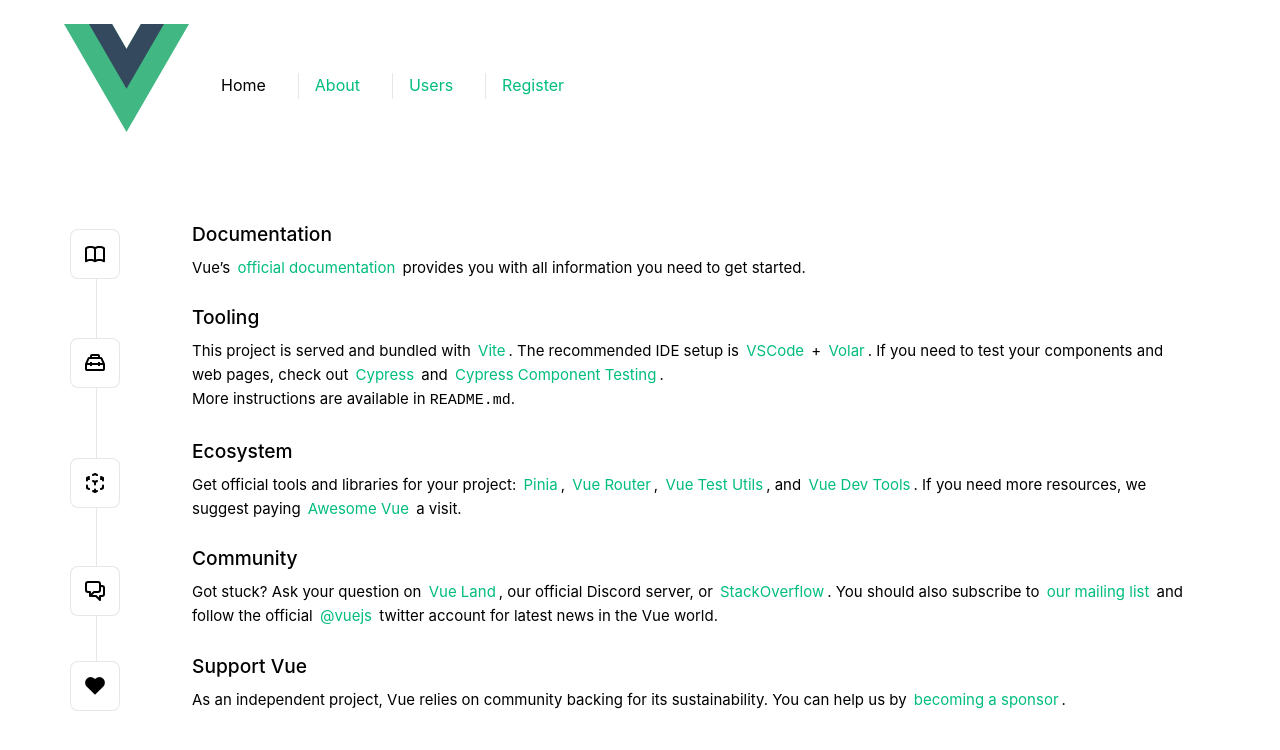
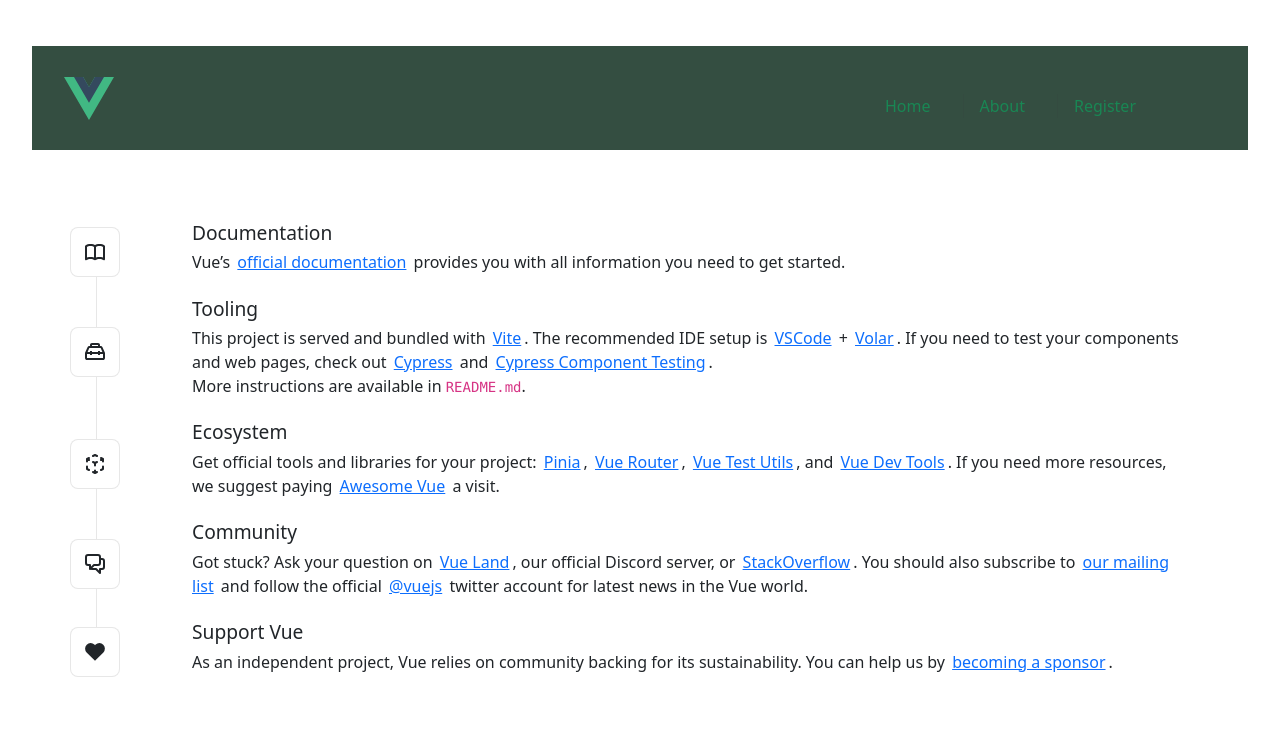
Before and after one commit to marcosph-hub/STyW-Sonar-E15, a Vue app in the folder client/: page / in a window 1280 px wide. Shown: the top 750 px of the page. Built offline with nearby package versions, Linux system fonts and the light colour scheme.

Commit message:
designing navbar

```diff
--- a/client/src/App.vue
+++ b/client/src/App.vue
@@ -1,20 +1,22 @@
 <script setup lang="ts">
 import { RouterLink, RouterView } from 'vue-router'
+import "bootstrap/dist/css/bootstrap.min.css";
+import "bootstrap/dist/js/bootstrap.bundle.min.js";
 // import HelloWorld from './components/HelloWorld.vue'
 </script>
 
 <template>
   <header>
-    <img alt="Vue logo" class="logo" src="@/assets/logo.svg" width="125" height="125" />
+    <img alt="Vue logo" class="logo" src="@/assets/logo.svg" width="90" height="90" />
 
     <div class="wrapper">
       <!-- <HelloWorld msg="You did it!" /> -->
 
       <nav>
-        <RouterLink to="/">Home</RouterLink>
-        <RouterLink to="/about">About</RouterLink>
-        <RouterLink to="/users">Users</RouterLink>
-        <RouterLink to="/register">Register</RouterLink>
+        <RouterLink class="link-success link-underline-opacity-0" to="/">Home</RouterLink>
+        <RouterLink class="link-success link-underline-opacity-0" to="/about">About</RouterLink>
+        <RouterLink class="link-success link-underline-opacity-0" to="/register">Register</RouterLink>
+        <!-- <RouterLink class="link-success link-underline-opacity-0" to="/users">Users</RouterLink> -->
       </nav>
     </div>
   </header>
@@ -29,8 +31,6 @@ import { RouterLink, RouterView } from 'vue-router'
   display: flex;
   flex-direction: column; /* Apila header y main verticalmente */
   min-height: 100vh; /* La página ocupa toda la altura del viewport */
-  background-color: #1b4229; /* Fondo global */
-  color: white; /* Texto claro para contraste */
 }
 
 .header-content {
@@ -42,6 +42,8 @@ import { RouterLink, RouterView } from 'vue-router'
 .logo {
   display: block;
   margin: 0 auto 2rem;
+  width: 50px;
+  height: auto;
 }
 
 nav {
@@ -50,6 +52,7 @@ nav {
   text-align: center;
   margin-top: 2rem;
   display: flex;
+  justify-content: flex-end;
   gap: 1rem;
 }
 
@@ -84,6 +87,7 @@ main {
   header {
     display: flex;
     place-items: center;
+    background-color: #344E41;
     padding-right: calc(var(--section-gap) / 2);
   }
 
@@ -93,8 +97,10 @@ main {
 
   header .wrapper {
     display: flex;
-    place-items: flex-start;
-    flex-wrap: wrap;
+    justify-content: space-between; /* Separa el logo y el nav */
+    align-items: center; /* Centra verticalmente los elementos */
+    width: 100%;
+    position: sticky;
   }
 
   nav {
```
